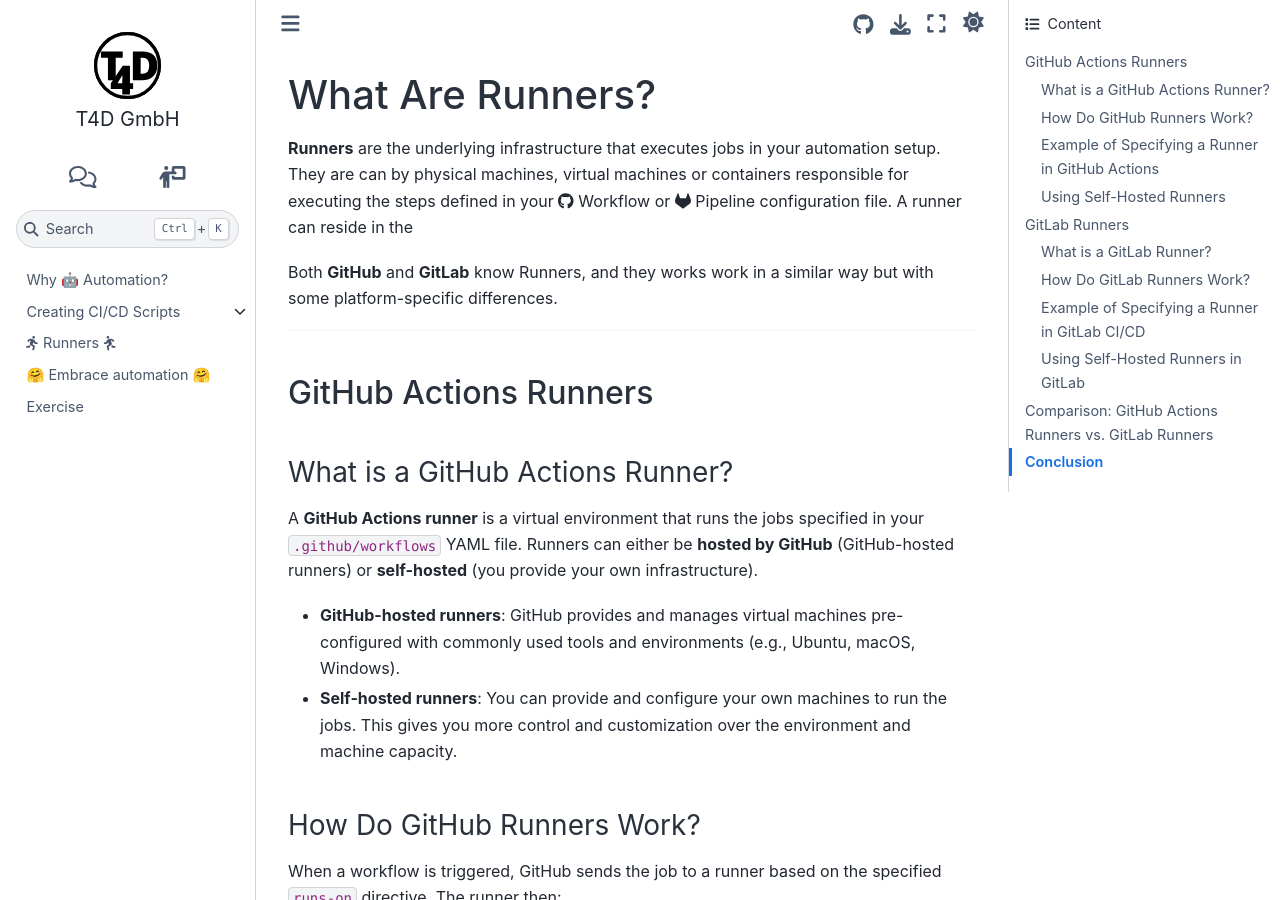
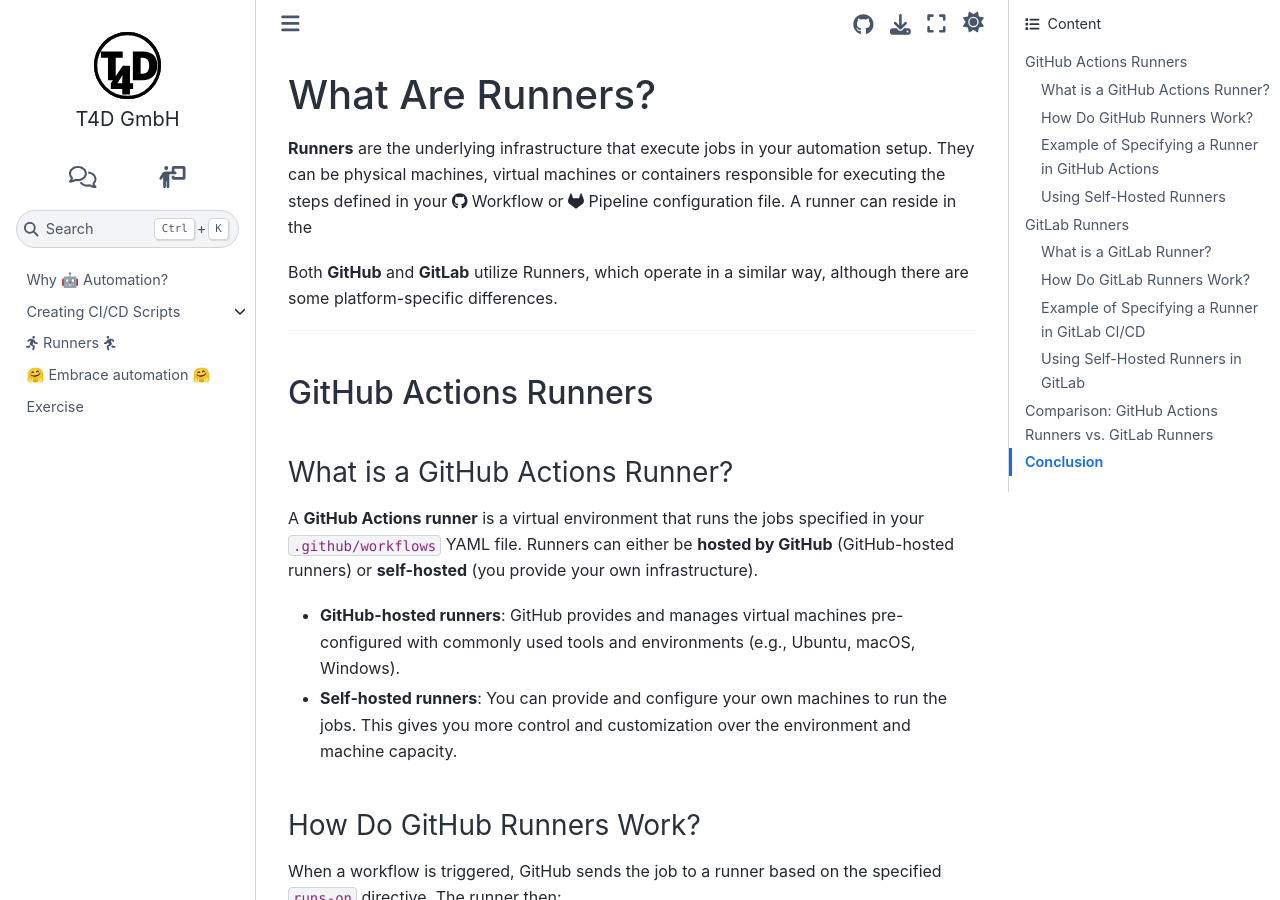
Before and after one commit to t4d-gmbh/ci-cd-workflows, a Sphinx documentation site: the page built from source/content/runners/about.md, in a window 1280 px wide and 900 px high. Built offline with Sphinx 7.4.7 and the Sphinx Book theme 1.1.4, drawn with Linux system fonts in a browser that asks for light colours; the version number could not be read and is left out.

Commit message:
Update about.md
Revised text

```diff
--- a/source/content/runners/about.md
+++ b/source/content/runners/about.md
@@ -1,10 +1,10 @@
 ## What Are Runners?
 
-**Runners** are the underlying infrastructure that executes jobs in your automation setup.
-They are can by physical machines, virtual machines or containers responsible for executing the steps defined in your <i class="fab fa-github"></i> Workflow or <i class="fab fa-gitlab"></i> Pipeline configuration file.
+**Runners** are the underlying infrastructure that execute jobs in your automation setup.
+They can be physical machines, virtual machines or containers responsible for executing the steps defined in your <i class="fab fa-github"></i> Workflow or <i class="fab fa-gitlab"></i> Pipeline configuration file.
 A runner can reside in the
 
-Both **GitHub** and **GitLab** know Runners, and they works work in a similar way but with some platform-specific differences.
+Both **GitHub** and **GitLab** utilize Runners, which operate in a similar way, although there are some platform-specific differences.
 
 ---
 
```
